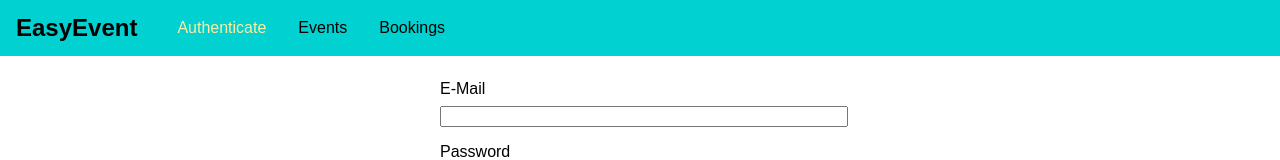
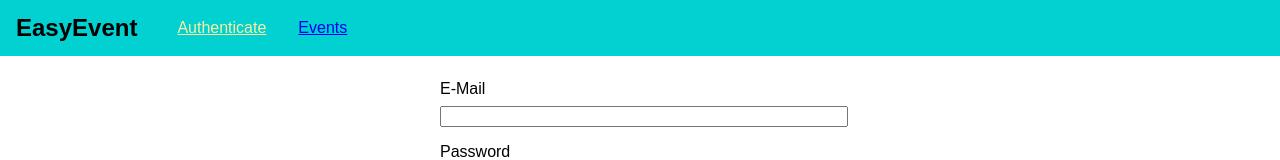
Before and after one commit to AlanChu-OU/qraphql, a React (Create React App) app in the folder frontend/: page /auth in a window 1280 px wide. Shown: the top 160 px of the page. Built offline with nearby package versions, Linux system fonts and the light colour scheme.

Commit message:
using token

```diff
--- a/frontend/src/App.js
+++ b/frontend/src/App.js
@@ -38,10 +38,12 @@ class App extends Component {
             <MainNavigation/>
             <main className="main-content">
               <Switch>
-                <Redirect from="/" to="/auth" exact/>
-                <Route path="/auth" component={AuthPage}/>
+                {!this.state.token && <Redirect from="/" to="/auth" exact/>}
+                {this.state.token && <Redirect from="/" to="/events" exact/>}
+                {this.state.token && <Redirect from="/auth" to="/events" exact/>}
+                {!this.state.token && <Route path="/auth" component={AuthPage}/>}
                 <Route path="/events" component={EventsPage}/>
-                <Route path="/bookings" component={BookingsPage}/>
+                {!this.state.token && <Route path="/bookings" component={BookingsPage}/>}
               </Switch>
             </main>
           </AuthContext.Provider>
--- a/frontend/src/components/Navigation/MainNavigation.css
+++ b/frontend/src/components/Navigation/MainNavigation.css
@@ -15,28 +15,37 @@
     font-size: 1.5rem;
 }
 
-.main-navigation__item{
+.main-navigation__items {
     margin-left: 1.5rem;
 }
 
-.main-navigation__item ul {
+.main-navigation__items ul {
     display: flex;
     list-style: none;
     margin: 0;
     padding: 0;
 }
 
-.main-navigation__item li {
+.main-navigation__items li {
     margin: 0 1rem;
 }
 
-.main-navigation__item a {
+.main-navigation__items a
+.main-navigation__items button {
     text-decoration: none;
     color: #000;
+    padding: 0.25rem 0.5rem;
+    border: none;
+    font: inherit;
+    background: transparent;
+    cursor: pointer;
 }
 
-.main-navigation__item a:hover,
-.main-navigation__item a:active,
-.main-navigation__item a.active {
+.main-navigation__items a:hover,
+.main-navigation__items a:active,
+.main-navigation__items a.active,
+.main-navigation__items button:hover,
+.main-navigation__items button:active {
     color: #fdefa0;
+    border-radius: 5px;
 }
--- a/frontend/src/components/Navigation/MainNavigation.js
+++ b/frontend/src/components/Navigation/MainNavigation.js
@@ -1,27 +1,41 @@
 import React from 'react';
 import { NavLink } from 'react-router-dom';
 
+import AuthContext from '../../context/auth-context';
 import './MainNavigation.css';
 
 const mainNavigation = props => (
+    <AuthContext.Consumer>
+        {(context) => {
+            return (
                 <header className="main-navigation">
                     <div className="main-navigation__logo">
                         <h1>EasyEvent</h1>
                     </div>
-        <div className="main-navigation__item">
+                    <div className="main-navigation__items">
                         <ul>
+                            {!context.token && (
                                 <li>
                                     <NavLink to="./auth">Authenticate</NavLink>
                                 </li>
+                            )}
                             <li>
                                 <NavLink to="./events">Events</NavLink>
                             </li>
+                            {context.token && (
+                                <React.Fragment>
                                     <li>
                                         <NavLink to="./bookings">Bookings</NavLink>
                                     </li>
+                                    <button>Logout</button>
+                                </React.Fragment>
+                            )}
                         </ul>
                     </div>
                 </header>
             );
+        }}
+    </AuthContext.Consumer>
+);
 
 export default mainNavigation;
```
Lines whose indentation alone changed are shown as unchanged.
